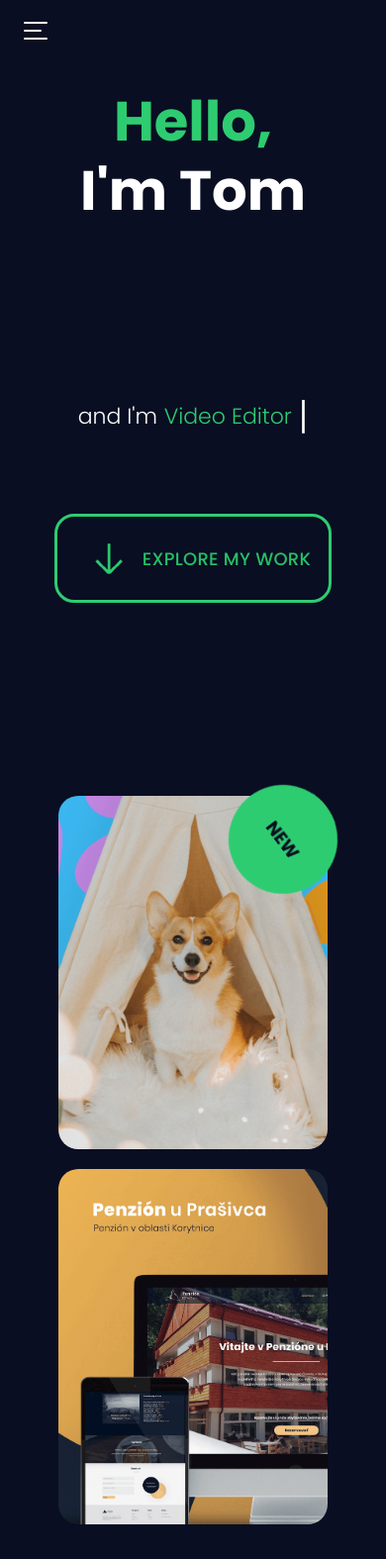
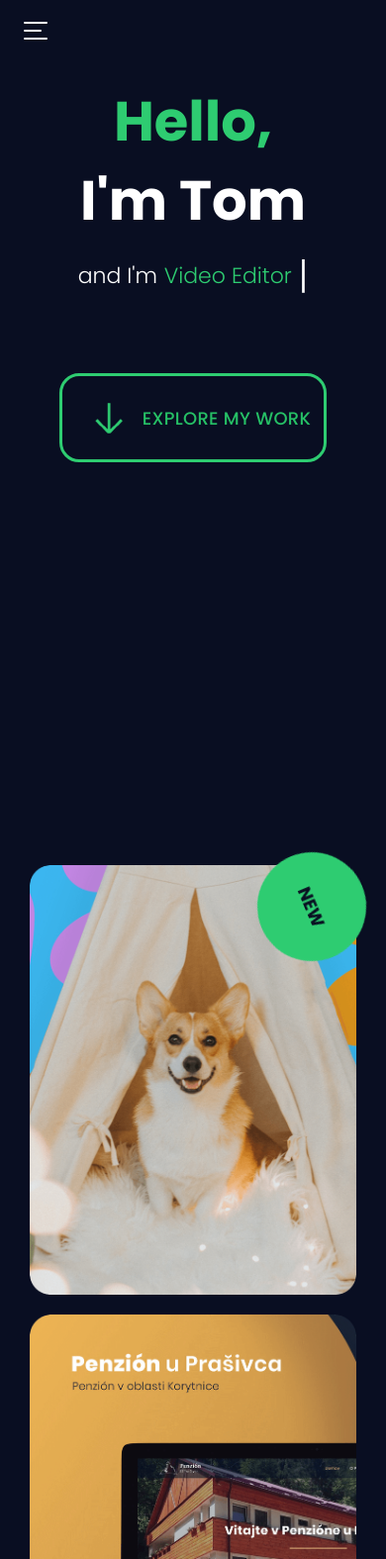
Before and after one commit to TomiqeProduction/portfolio, a plain HTML site: page index.html in a window 390 px wide. Shown: the top 1575 px of the page at 99% size. Drawn offline with nearby package versions, Linux system fonts and the light colour scheme.

Commit message:
Add files via upload

```diff
--- a/style.css
+++ b/style.css
@@ -1546,9 +1546,6 @@ li.php:after {
         width: 100%;
         position: inherit;
     }
-    .textcontainer {
-        position: inherit;
-    }
     .maingreen {
         top: 150px;
         font-size: 72px;
@@ -1558,13 +1555,12 @@ li.php:after {
         font-size: 72px;
     }
     .textcontainer {
-        height: 50%;
+        height: 430px;
     }
     .gfxcontain {
         margin-top: -70px;
     }
     .gfxcontain p {
-
         font-size: 22px;
     }
     .autoinput {
@@ -1595,7 +1591,7 @@ li.php:after {
         margin-inline-end: 0px;
     }
     .reviewtextcontainer p {
-        width: 80%;
+        width: 70%;
         margin-top: 30px;
         text-align: center;
         padding-right: 0;
@@ -1612,9 +1608,15 @@ li.php:after {
         flex-flow: column;
     }
     .workbox1 {
+        display: flex;
+        justify-content: center;
+        align-items: center;
         width: 100%;
     }
     .workbox2 {
+        display: flex;
+        align-items: center;
+        justify-content: center;
         width: 100%;
     }
     .servicescontainer1 {
@@ -1973,24 +1975,22 @@ li.php:after {
     }
     .maincontainer {
         width: 100%;
+        height: 100%;
         position: inherit;
     }
-    .textcontainer {
-        position: inherit;
-    }
     .maingreen {
+        top: 0px;
+        font-size: 56px;
+    }
+    .mainwhite {
         top: 80px;
         font-size: 56px;
     }
-    .mainwhite {
-        top: 150px;
-        font-size: 56px;
-    }
     .textcontainer {
-        height: 50%;
+        height: 170px;
     }
     .gfxcontain {
-        margin-top: -70px;
+        margin-top: 0px;
     }
     .gfxcontain p {
         font-size: 22px;
@@ -2016,13 +2016,14 @@ li.php:after {
         margin-bottom: 40px;
     }
     .reviewtextcontainer h2 {
+        font-size: 28px;
         margin-block-start: 0em;
         margin-block-end: 0em;
         margin-inline-start: 0px;
         margin-inline-end: 0px;
     }
     .reviewtextcontainer p {
-        width: 80%;
+        width: 100%;
         margin-top: 30px;
         text-align: center;
         padding-right: 0;
@@ -2034,15 +2035,22 @@ li.php:after {
     .skillcontainer {
         width: 100%;
     }
-
     .workcontainer {
+        margin-top: 20px;
         flex-flow: column;
+        width: 95%;
     }
     .workbox1 {
-        width: 100%;
+        display: flex;
+        width: 100%;
+        align-items: center;
+        justify-content: center;
     }
     .workbox2 {
-        width: 100%;
+        display: flex;
+        width: 100%;
+        align-items: center;
+        justify-content: center;
     }
     .servicescontainer1 {
         flex-wrap: wrap;
@@ -2247,6 +2255,9 @@ li.php:after {
     }
     .logocontainer {
         opacity: 0;
+    }
+    .btn1 {
+        width: 270px;
     }
     .circle {
         width: 110px;
```
